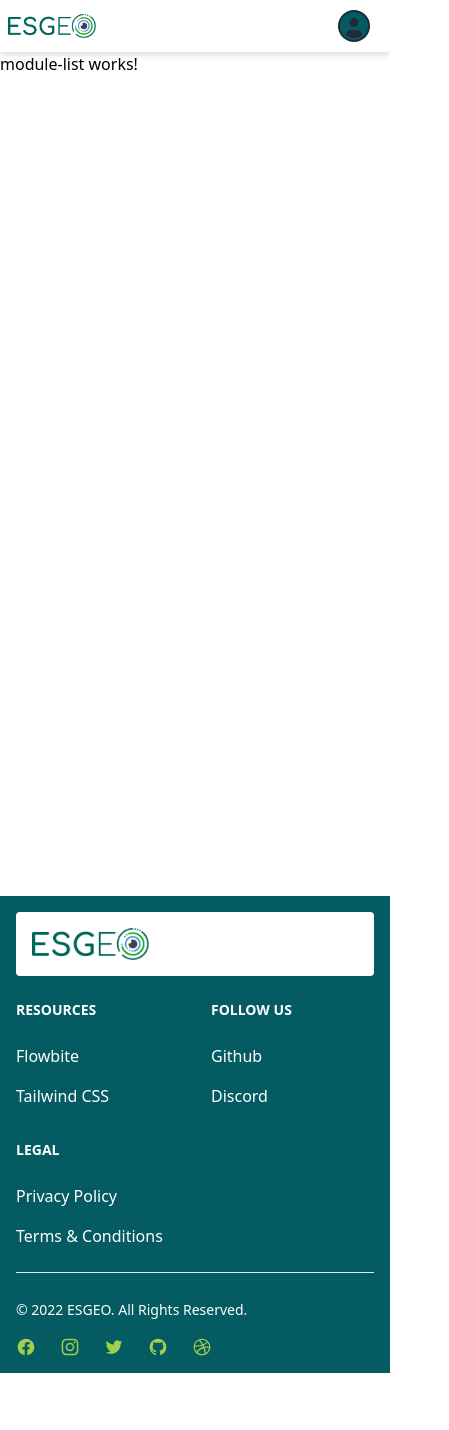
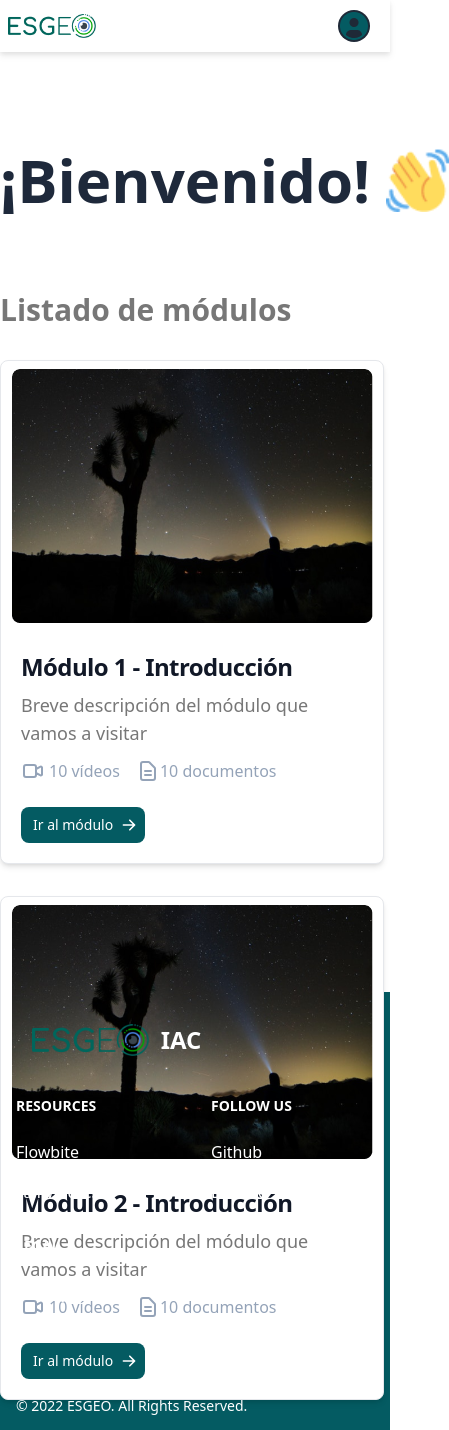
Before and after one commit to techedge-group/IAC, an Angular app: page /module-list in a window 390 px wide. Shown: the top 1430 px of the page, 449 px wide, since content can reach past the window. Before the commit the page ends 1373 px from the top, so only its background shows below. Built offline with nearby package versions, Linux system fonts and the light colour scheme.

Commit message:
module-list -no responsive

```diff
--- a/src/app/module-list/module-list.component.html
+++ b/src/app/module-list/module-list.component.html
@@ -1 +1,93 @@
-<p class="h-screen w-full bg-white">module-list works!</p>
+<div class="container mx-auto h-screen">
+
+    <div class="w-full flex justify-start items-center gap-4 mt-24 mb-20">
+        <p class="font-semibold text-darkText text-6xl">¡Bienvenido!</p>
+        <img class="h-16 w-16" src="assets/brand/Emoji.png" alt="">
+    </div>
+    <div>
+        <p class="font-semibold text-mainText text-3xl mb-8">Listado de módulos</p>
+        <div class="h-auto flex flex-wrap gap-8">
+            <!-- LISTADO MODULOS  -->
+            <div class="max-w-sm bg-white rounded-lg border shadow-md border-gray-200">
+                <a href="#" class="flex justify-center items-center p-2">
+                    <img class="rounded-t-lg bg-local" src="assets/brand/pexels-troy-squillaci-3027326 1.png" alt="" />
+                </a>
+                <div class="p-5">
+                    <a href="#">
+                        <h5 class="mb-2 text-2xl font-bold tracking-tight text-gray-900 dark:text-white">Módulo 1 - Introducción</h5>
+                    </a>
+                    <p class="mb-3 text-lg font-medium text-mainText">Breve descripción del módulo que vamos a visitar</p>
+                    <div class="flex gap-4">
+                        <div class="flex justify-start items-center mb-6 text-lightText">
+                            <svg class="w-6 h-6 mr-1" fill="none" stroke="currentColor" viewBox="0 0 24 24" xmlns="http://www.w3.org/2000/svg"><path stroke-linecap="round" stroke-linejoin="round" stroke-width="2" d="M15 10l4.553-2.276A1 1 0 0121 8.618v6.764a1 1 0 01-1.447.894L15 14M5 18h8a2 2 0 002-2V8a2 2 0 00-2-2H5a2 2 0 00-2 2v8a2 2 0 002 2z"></path></svg>
+                            <p class="text-md">10 vídeos</p>
+                        </div>
+                        <div class="flex justify-start items-center mb-6 text-lightText">
+                            <svg class="w-6 h-6" fill="none" stroke="currentColor" viewBox="0 0 24 24" xmlns="http://www.w3.org/2000/svg"><path stroke-linecap="round" stroke-linejoin="round" stroke-width="2" d="M9 12h6m-6 4h6m2 5H7a2 2 0 01-2-2V5a2 2 0 012-2h5.586a1 1 0 01.707.293l5.414 5.414a1 1 0 01.293.707V19a2 2 0 01-2 2z"></path></svg>
+                            <p class="text-md">10 documentos</p>
+                        </div>
+
+                    </div>
+                    <a href="#" class="inline-flex items-center py-2 px-3 text-sm font-medium text-center text-white bg-secondary rounded-lg hover:bg-blue-800 focus:ring-4 focus:outline-none focus:ring-blue-300 dark:bg-blue-600 dark:hover:bg-blue-700 dark:focus:ring-blue-800">
+                        Ir al módulo
+                        <svg class="ml-2 -mr-1 w-4 h-4" fill="currentColor" viewBox="0 0 20 20" xmlns="http://www.w3.org/2000/svg"><path fill-rule="evenodd" d="M10.293 3.293a1 1 0 011.414 0l6 6a1 1 0 010 1.414l-6 6a1 1 0 01-1.414-1.414L14.586 11H3a1 1 0 110-2h11.586l-4.293-4.293a1 1 0 010-1.414z" clip-rule="evenodd"></path></svg>
+                    </a>
+                </div>
+            </div>
+            <div class="max-w-sm bg-white rounded-lg border border-gray-200 shadow-md">
+                <a href="#" class="flex justify-center items-center p-2">
+                    <img class="rounded-t-lg bg-local" src="assets/brand/pexels-troy-squillaci-3027326 1.png" alt="" />
+                </a>
+                <div class="p-5">
+                    <a href="#">
+                        <h5 class="mb-2 text-2xl font-bold tracking-tight text-gray-900 dark:text-white">Módulo 2 - Introducción</h5>
+                    </a>
+                    <p class="mb-3 text-lg font-medium text-mainText">Breve descripción del módulo que vamos a visitar</p>
+                    <div class="flex gap-4">
+                        <div class="flex justify-start items-center mb-6 text-lightText">
+                            <svg class="w-6 h-6 mr-1" fill="none" stroke="currentColor" viewBox="0 0 24 24" xmlns="http://www.w3.org/2000/svg"><path stroke-linecap="round" stroke-linejoin="round" stroke-width="2" d="M15 10l4.553-2.276A1 1 0 0121 8.618v6.764a1 1 0 01-1.447.894L15 14M5 18h8a2 2 0 002-2V8a2 2 0 00-2-2H5a2 2 0 00-2 2v8a2 2 0 002 2z"></path></svg>
+                            <p class="text-md">10 vídeos</p>
+                        </div>
+                        <div class="flex justify-start items-center mb-6 text-lightText">
+                            <svg class="w-6 h-6" fill="none" stroke="currentColor" viewBox="0 0 24 24" xmlns="http://www.w3.org/2000/svg"><path stroke-linecap="round" stroke-linejoin="round" stroke-width="2" d="M9 12h6m-6 4h6m2 5H7a2 2 0 01-2-2V5a2 2 0 012-2h5.586a1 1 0 01.707.293l5.414 5.414a1 1 0 01.293.707V19a2 2 0 01-2 2z"></path></svg>
+                            <p class="text-md">10 documentos</p>
+                        </div>
+
+                    </div>
+                    <a href="#" class="inline-flex items-center py-2 px-3 text-sm font-medium text-center text-white bg-secondary rounded-lg hover:bg-blue-800 focus:ring-4 focus:outline-none focus:ring-blue-300 dark:bg-blue-600 dark:hover:bg-blue-700 dark:focus:ring-blue-800">
+                        Ir al módulo
+                        <svg class="ml-2 -mr-1 w-4 h-4" fill="currentColor" viewBox="0 0 20 20" xmlns="http://www.w3.org/2000/svg"><path fill-rule="evenodd" d="M10.293 3.293a1 1 0 011.414 0l6 6a1 1 0 010 1.414l-6 6a1 1 0 01-1.414-1.414L14.586 11H3a1 1 0 110-2h11.586l-4.293-4.293a1 1 0 010-1.414z" clip-rule="evenodd"></path></svg>
+                    </a>
+                </div>
+            </div>
+            <div class="max-w-sm bg-white rounded-lg border border-gray-200 shadow-md">
+                <a href="#" class="flex justify-center items-center p-2">
+                    <img class="rounded-t-lg bg-local" src="assets/brand/pexels-troy-squillaci-3027326 1.png" alt="" />
+                </a>
+                <div class="p-5">
+                    <a href="#">
+                        <h5 class="mb-2 text-2xl font-bold tracking-tight text-gray-900 dark:text-white">Módulo 3 - Introducción</h5>
+                    </a>
+                    <p class="mb-3 text-lg font-medium text-mainText">Breve descripción del módulo que vamos a visitar</p>
+                    <div class="flex gap-4">
+                        <div class="flex justify-start items-center mb-6 text-lightText">
+                            <svg class="w-6 h-6 mr-1" fill="none" stroke="currentColor" viewBox="0 0 24 24" xmlns="http://www.w3.org/2000/svg"><path stroke-linecap="round" stroke-linejoin="round" stroke-width="2" d="M15 10l4.553-2.276A1 1 0 0121 8.618v6.764a1 1 0 01-1.447.894L15 14M5 18h8a2 2 0 002-2V8a2 2 0 00-2-2H5a2 2 0 00-2 2v8a2 2 0 002 2z"></path></svg>
+                            <p class="text-md">10 vídeos</p>
+                        </div>
+                        <div class="flex justify-start items-center mb-6 text-lightText">
+                            <svg class="w-6 h-6" fill="none" stroke="currentColor" viewBox="0 0 24 24" xmlns="http://www.w3.org/2000/svg"><path stroke-linecap="round" stroke-linejoin="round" stroke-width="2" d="M9 12h6m-6 4h6m2 5H7a2 2 0 01-2-2V5a2 2 0 012-2h5.586a1 1 0 01.707.293l5.414 5.414a1 1 0 01.293.707V19a2 2 0 01-2 2z"></path></svg>
+                            <p class="text-md">10 documentos</p>
+                        </div>
+
+                    </div>
+                    <a href="#" class="inline-flex items-center py-2 px-3 text-sm font-medium text-center text-white bg-secondary rounded-lg hover:bg-blue-800 focus:ring-4 focus:outline-none focus:ring-blue-300 dark:bg-blue-600 dark:hover:bg-blue-700 dark:focus:ring-blue-800">
+                        Ir al módulo
+                        <svg class="ml-2 -mr-1 w-4 h-4" fill="currentColor" viewBox="0 0 20 20" xmlns="http://www.w3.org/2000/svg"><path fill-rule="evenodd" d="M10.293 3.293a1 1 0 011.414 0l6 6a1 1 0 010 1.414l-6 6a1 1 0 01-1.414-1.414L14.586 11H3a1 1 0 110-2h11.586l-4.293-4.293a1 1 0 010-1.414z" clip-rule="evenodd"></path></svg>
+                    </a>
+                </div>
+            </div>
+            <!-- / LISTADO MODULOS  -->
+        </div>
+    </div>
+
+</div>
```
Also changed, not shown: src/assets/brand/Emoji.png (added), src/assets/brand/pexels-troy-squillaci-3027326 1.png (added).
